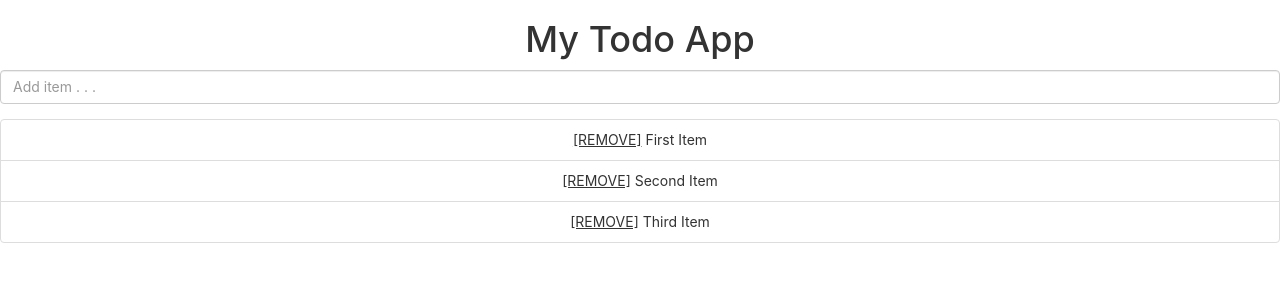
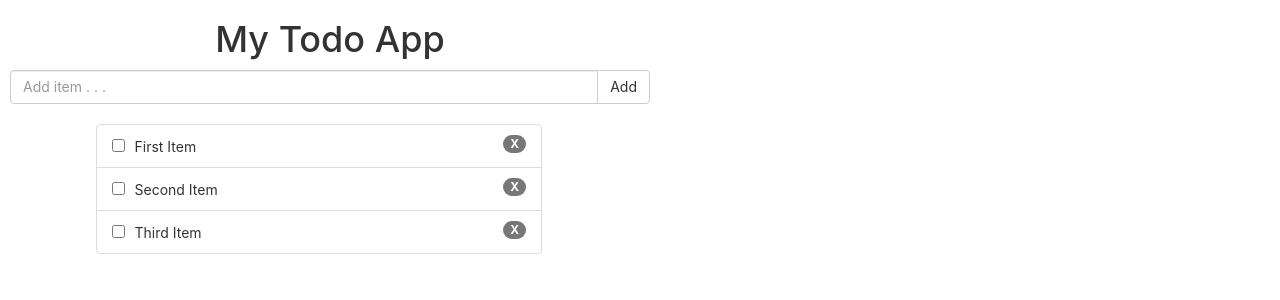
Before and after one commit to brandtrock/react-todo-app, a React (Create React App) app: page / in a window 1280 px wide. Shown: the top 300 px of the page. Built offline with nearby package versions, Linux system fonts and the light colour scheme.

Commit message:
css and stuff

```diff
--- /dev/null
+++ b/src/components/List/List.css
@@ -0,0 +1,35 @@
+.list {
+  margin-left: 10px;
+  width: 50%;
+}
+
+.list ul {
+  margin-top: 20px;
+}
+
+.list ul li {
+  margin-left: 15%;
+  text-align: left;
+}
+
+.list ul li:hover {
+  background-color: lightgray;
+}
+
+.item-checkbox {
+  margin-right: 10px;
+}
+
+.list-item {
+  text-align: left;
+}
+
+.remove-item {
+  cursor: pointer;
+  margin-left: 5px;
+  text-decoration: none;
+}
+
+.remove-item:hover {
+  text-decoration: underline;
+}
--- a/src/components/List/List.js
+++ b/src/components/List/List.js
@@ -1,4 +1,5 @@
 import React from 'react';
+import './List.css';
 
 export default class List extends React.Component {
 
@@ -7,18 +8,20 @@ export default class List extends React.Component {
 
     this.state = {
       items: [
-        { key: 0, value: 'First Item' },
-        { key: 1, value: 'Second Item' },
-        { key: 2, value: 'Third Item' }
+        { key: 0, value: 'First Item', isComplete: false },
+        { key: 1, value: 'Second Item', isComplete: false },
+        { key: 2, value: 'Third Item', isComplete: false }
       ],
       currentItem: {
         key: '',
-        name: ''
+        name: '',
+        isComplete: false
       }
     };
     this.handleInput = this.handleInput.bind(this); // ADD ITEM: THIS HAPPENS FIRST
     this.addItem = this.addItem.bind(this); // ADD ITEM: THIS HAPPENS SECOND
     this.removeItem = this.removeItem.bind(this);
+    this.itemCheckbox = this.itemCheckbox.bind(this);
   }
 
   handleInput(e) {
@@ -40,7 +43,8 @@ export default class List extends React.Component {
         items: items,
         currentItem: {
           key: '',
-          value: ''
+          value: '',
+          isComplete: false
         }
       });
     }
@@ -53,12 +57,26 @@ export default class List extends React.Component {
     });
   }
 
+  itemCheckbox(key) {
+    // TODO: Finish getting this to work, maybe just use React Hooks?
+    const tempItems = [...this.state.items]; // make a shallow copy of the items
+    const tempItem = {...tempItems[key]}; // make a shallow copy of the item to mutate
+
+    tempItem.isComplete = true; // mutate the property
+    tempItems[key] = tempItem; // put the item back into the array
+
+    this.setState({
+      items: tempItems
+    }); // Set state with the new copy
+    console.log('state 2: ', this.state);
+  }
+
   render() {
     return(
       <div className="list">
         <h1>My Todo App</h1>
         <form onSubmit={this.addItem}>
-          <div className="form-group">
+          <div className="input-group">
             <input
               className="form-control"
               type="text"
@@ -66,16 +84,22 @@ export default class List extends React.Component {
               value={this.state.currentItem.value}
               onChange={this.handleInput}
             />
+            <span className="input-group-btn">
+              <button className="btn btn-default" type="submit">Add</button>
+            </span>
           </div>
         </form>
-        <ul className="list-group">
+        <ul className="list-group row">
           {this.state.items.map((item) => (
-            <li className="list-group-item" key={item.key}>
+            <li className="list-group-item col-md-8" key={item.key}>
+              <span className="item-checkbox">
+                <input type="checkbox" onClick={() => this.itemCheckbox(item.key)} />
+              </span>
+              <span className="list-item">{item.value}</span>
               <span
                 onClick={() => this.removeItem(item.key)}
-                style={{ textDecoration: "underline", cursor: "pointer" }}
-              >[REMOVE]</span>{" "}
-              {item.value}
+                className="badge remove-item"
+              >{"X"}</span>
             </li>
           ))}
         </ul>
```
